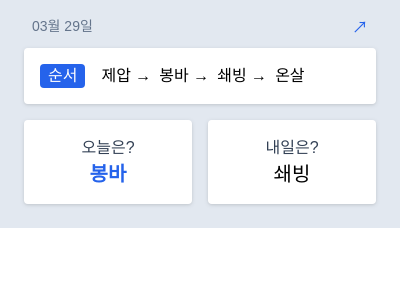
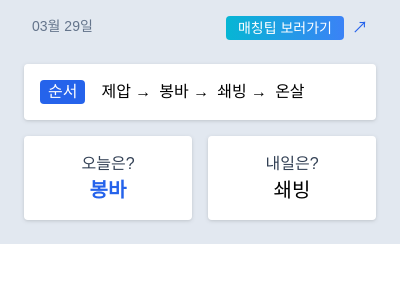
Before and after one commit to yooseong11/TodayFL, a browser extension: page popup.html in a window 400 px wide. Drawn offline with Linux system fonts and the light colour scheme; a web font is replaced by a local one.

Commit message:
[Fix] 폰트가 너무 작아서 수정, 외부링크 잘 안보여서 수정

```diff
--- a/package.json
+++ b/package.json
@@ -3,6 +3,6 @@
     "tailwindcss": "^3.0.23"
   },
   "scripts": {
-    "start" : "npx tailwindcss -i ./src/input.css -o ./dist/index.css --watch"
+    "start" : "npx tailwindcss -i ./src/input.css -o ./css/index.css --watch"
   }
 }
--- a/popup.html
+++ b/popup.html
@@ -21,19 +21,22 @@
 </head>
 
 <body>
-	<div id="wrapper" class="box-border bg-slate-200 p-4" style="width: 400px;">
-		<header>
+	<div id="wrapper" class="box-border bg-slate-200 p-4 text-base" style="width: 400px;">
+		<header id="header" class="mb-4">
 			<div class="px-4  flex justify-between">
 				<p id="date" class="text-sm text-slate-500"></p>
-				<a class="block text-blue-600 " href="https://ffxivblog.tistory.com/entry/%EB%89%B4%EB%B9%84%EB%8A%94-%EB%AA%A8%EB%A5%B4%EB%8A%94-%EC%A0%84%EC%9E%A5-%EB%A7%A4%EC%B9%AD-%ED%8C%81" target="_blank" title="뉴비는 모르는 매칭 팁 보러가기">
-					↗
+				<a class="flex" href="https://ffxivblog.tistory.com/entry/%EB%89%B4%EB%B9%84%EB%8A%94-%EB%AA%A8%EB%A5%B4%EB%8A%94-%EC%A0%84%EC%9E%A5-%EB%A7%A4%EC%B9%AD-%ED%8C%81"  target="_blank" title="뉴비는 모르는 매칭 팁 보러가기">
+					<div class="bg-gradient-to-r from-cyan-500 to-blue-500 text-white rounded px-3 text-sm flex items-center mr-2">매칭팁 보러가기</div>
+					<div class="block text-blue-600 " >
+						↗
+					</div>
 				</a>
 			</div>
 		</header>
 		<main id="main" class="select-none">
 			<ul id="contentsWrapper" class="flex flex-wrap w-full">
 				<li class="basis-full">
-					<div class="bg-white p-4  m-2 rounded drop-shadow">
+					<div class="bg-white p-4 m-2 rounded drop-shadow">
 						<div class="flex">
 							<div class="bg-blue-600 px-2 rounded mr-4 text-white ">순서</div>
 							<ul id="FLlist" class="flex">
```
Also changed, not shown: css/index.css.
